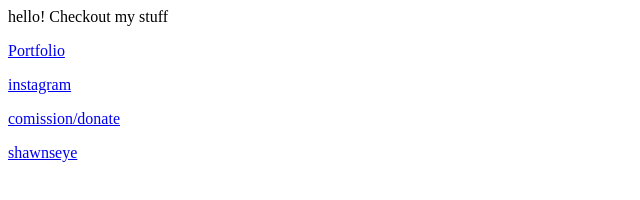
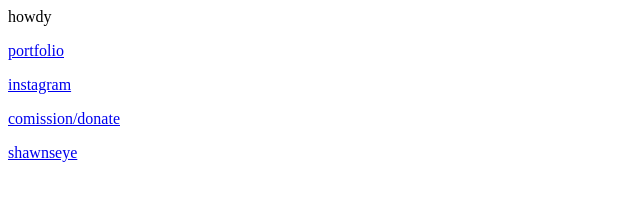
Before and after one commit to Shonny33/shawns-website, a plain HTML site: page index.html in a window 1280 px wide. Shown: the whole page, without its empty margins (0-640 px from the left). Drawn offline with Linux system fonts and the light colour scheme.

Commit message:
Update index.html

```diff
--- a/index.html
+++ b/index.html
@@ -1,7 +1,7 @@
-<p>hello! Checkout my stuff</p>
+<p>howdy</p>
 
 <p>
-    <a href="https://shawnnubla.myportfolio.com/">Portfolio</a>
+    <a href="https://shawnnubla.myportfolio.com/">portfolio</a>
 </p>
 
 <p>
```
